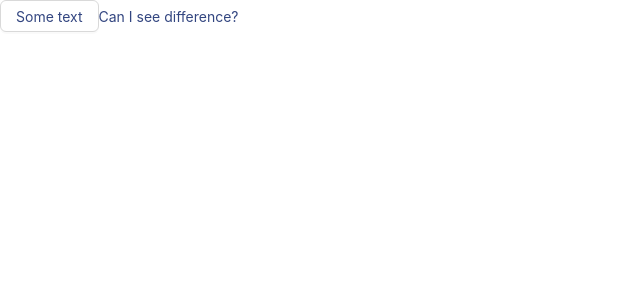
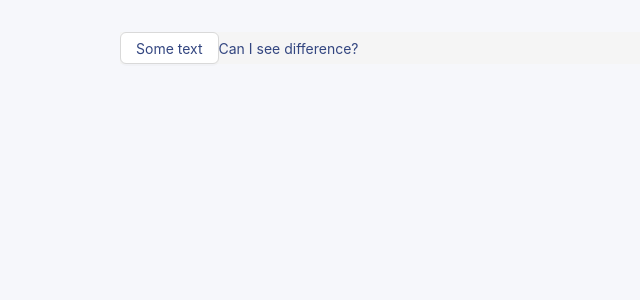
Before and after one commit to rony646/jobs-list-app, a React (Vite) app: page /Home in a window 1280 px wide. Shown: the top 300 px of the page, without its empty margins (0-640 px from the left). Built offline with nearby package versions, Linux system fonts and the light colour scheme.

Commit message:
create error page

```diff
--- a/src/Root.tsx
+++ b/src/Root.tsx
@@ -1,6 +1,6 @@
 import { useEffect } from "react";
 import { Outlet, useNavigate } from "react-router-dom";
-import { ConfigProvider } from "antd";
+import { ConfigProvider, Layout } from "antd";
 import paths from "@/paths";
 
 const Root = () => {
@@ -21,9 +21,9 @@ const Root = () => {
         },
       }}
     >
-      <div>
+      <Layout className="container">
         <Outlet />
-      </div>
+      </Layout>
     </ConfigProvider>
   );
 };
--- a/src/index.css
+++ b/src/index.css
@@ -7,6 +7,17 @@
 }
 
 body {
+  background: #f6f7fb;
   min-height: 100vh;
   scroll-behavior: smooth;
 }
+
+.container {
+  margin: 12px 12px;
+}
+
+@media (min-width: 992px) {
+  .container {
+    margin: 32px 120px;
+  }
+}
--- a/src/main.tsx
+++ b/src/main.tsx
@@ -3,6 +3,7 @@ import ReactDOM from "react-dom/client";
 import { createBrowserRouter, RouterProvider } from "react-router-dom";
 import Home from "@/pages/Home";
 import Root from "@/Root";
+import ErrorPage from "@/pages/Error";
 import paths from "@/paths";
 import "./index.css";
 
@@ -10,6 +11,7 @@ const router = createBrowserRouter([
   {
     path: paths.Root,
     element: <Root />,
+    errorElement: <ErrorPage />,
     children: [
       {
         path: paths.Home,
--- /dev/null
+++ b/src/pages/Error/Error.css
@@ -0,0 +1,11 @@
+.wrapper {
+  display: flex;
+  justify-content: center;
+  align-items: center;
+  width: 100%;
+  height: 100vh;
+}
+
+.title {
+  color: #45474f !important;
+}
--- /dev/null
+++ b/src/pages/Error/index.tsx
@@ -0,0 +1,16 @@
+import { Layout, Typography, Image } from "antd";
+import errorSvg from "../../assets/error.svg";
+import "./Error.css";
+
+const { Title } = Typography;
+
+const ErrorPage = () => {
+  return (
+    <Layout className="wrapper">
+      <Image width={120} src={errorSvg} style={{ marginBottom: "35px" }} />
+      <Title className="title">Oh no! Something went wrong :(</Title>
+    </Layout>
+  );
+};
+
+export default ErrorPage;
```
Also changed, not shown: src/assets/error.svg (added).
